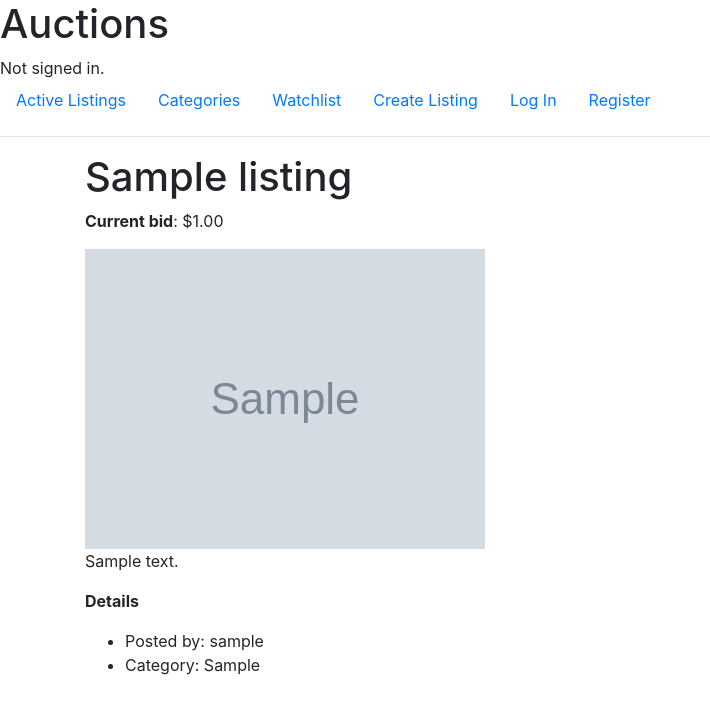
After one commit to pythoninthegrass/commerce, a Django app: page /listing/1 in a window 1280 px wide. The commit adds this page. Shown: the top 714 px of the page, without its empty margins (0-710 px from the left). Run offline with Django 3.2, Linux system fonts and the light colour scheme; tables that the repository leaves empty hold one stand-in row (values such as "Sample post"); grey boxes marked "Sample" are stand-in pictures; some libraries are stand-ins or nearby versions.

```diff
--- a/auctions/models.py
+++ b/auctions/models.py
@@ -12,7 +12,7 @@ class Listing(models.Model):
     starting_bid = models.FloatField()
     image_url = models.CharField(max_length=64, blank=True)
     category = models.CharField(max_length=64, blank=True)
-    user = models.ForeignKey(User, on_delete=models.CASCADE, related_name="listings")
+    user = models.ForeignKey(User, on_delete=models.CASCADE, related_name="listings", blank=True)
 
     def __str__(self):
         return f"{self.title}"
--- a/auctions/templates/auctions/index.html
+++ /dev/null
@@ -1,4 +0,0 @@
-{% extends "auctions/layout.html" %}
-{% load bootstrap5 %}
-
-{% comment %} show listing title, image, description, price, bids, details (listed by, category) {% endcomment %}
--- a/auctions/templates/auctions/watchlist.html
+++ /dev/null
@@ -1,2 +0,0 @@
-{% extends "auctions/layout.html" %}
-{% load bootstrap5 %}
--- a/auctions/templates/auctions/categories.html
+++ b/auctions/templates/categories.html
@@ -1,4 +1,4 @@
-{% extends "auctions/layout.html" %}
+{% extends "layout.html" %}
 {% load bootstrap5 %}
 
 {% comment %} displays a list of all listing categories. Clicking on the name of any category should take the user to a page that displays all of the active listings in that category. {% endcomment %}
--- a/auctions/templates/auctions/layout.html
+++ b/auctions/templates/layout.html
@@ -5,7 +5,7 @@
 <head>
   <title>{% block title %}Auctions{% endblock %}</title>
   <link rel="stylesheet" href="https://stackpath.bootstrapcdn.com/bootstrap/4.4.1/css/bootstrap.min.css" integrity="sha384-Vkoo8x4CGsO3+Hhxv8T/Q5PaXtkKtu6ug5TOeNV6gBiFeWPGFN9MuhOf23Q9Ifjh" crossorigin="anonymous">
-  <link href="{% static 'auctions/styles.css' %}" rel="stylesheet">
+  <link href="{% static 'styles.css' %}" rel="stylesheet">
 </head>
 <body>
   <h1>Auctions</h1>
--- /dev/null
+++ b/auctions/templates/listing.html
@@ -0,0 +1,39 @@
+{% extends "layout.html" %}
+{% load bootstrap5 %}
+
+{% block body %}
+<div class="container">
+  <div class="row">
+    <div class="col-12">
+      {% comment %} mandatory modelform fields {% endcomment %}
+      <h1>{{ listing.title }}</h1>
+      <p><b>Current bid</b>: {{ listing.starting_bid }}</p>
+      {% comment %} optional fields {% endcomment %}
+      {% for key, value in listing.items %}
+        {% if value == '' %}
+          {% with listing.value as '' %}
+            <p>{{ key }}: {{ value }}</p>
+          {% endwith %}
+        {% endif %}
+      {% endfor %}
+      {% if listing.image_url != '' %}
+       <img src="{{ listing.image_url }}" alt="{{ listing.title }}" class="img-fluid">
+      {% else %}
+        <p><b>No image available</b></p>
+      {% endif %}
+      <p>{{ listing.description }}</p>
+      <p><b>Details</b></p>
+      <ul>
+        <li>Posted by: {{ listing.user }}</li>
+        <li>Category: {{ listing.category }}</li>
+      </ul>
+      {% comment %} <p>Posted on: {{ listing.date }}</p> {% endcomment %}
+      {% comment %} <p>Expires on: {{ listing.expires }}</p> {% endcomment %}
+      {% comment %} <p>Active: {{ listing.active }}</p> {% endcomment %}
+      {% comment %} <p>Watched by: {{ listing.watched_by }}</p> {% endcomment %}
+      {% comment %} <p>Number of bids: {{ listing.num_bids }}</p> {% endcomment %}
+      {% comment %} <p>Number of watchers: {{ listing.num_watchers }}</p> {% endcomment %}
+    </div>
+  </div>
+</div>
+{% endblock %}
--- a/auctions/templates/auctions/login.html
+++ b/auctions/templates/login.html
@@ -1,4 +1,4 @@
-{% extends "auctions/layout.html" %}
+{% extends "layout.html" %}
 
 {% block body %}
 
--- a/auctions/templates/auctions/register.html
+++ b/auctions/templates/register.html
@@ -1,4 +1,4 @@
-{% extends "auctions/layout.html" %}
+{% extends "layout.html" %}
 
 {% block body %}
 
--- /dev/null
+++ b/auctions/templates/watchlist.html
@@ -0,0 +1,2 @@
+{% extends "layout.html" %}
+{% load bootstrap5 %}
--- a/auctions/urls.py
+++ b/auctions/urls.py
@@ -1,6 +1,9 @@
-from django.urls import path
+from django.conf import settings
+from django.conf.urls.static import static
+from django.urls import path, re_path
+from django.views.static import serve
+from . import views
 
-from . import views
 
 urlpatterns = [
     path("", views.index, name="index"),
@@ -8,6 +11,15 @@ urlpatterns = [
     path("logout", views.logout_view, name="logout"),
     path("register", views.register, name="register"),
     path("create", views.create_listing, name="create"),
+    path("listing/<int:listing_id>", views.listing, name="listing"),
     path("watchlist", views.watchlist, name="watchlist"),
     path("categories", views.categories, name="categories"),
+    re_path(r'^media/(?P<path>.*)$', serve,{'document_root': settings.MEDIA_ROOT}),
+    re_path(r'^static/(?P<path>.*)$', serve,{'document_root': settings.STATIC_ROOT}),
 ]
+
+if settings.DEBUG:
+    urlpatterns += static(settings.MEDIA_URL, document_root = settings.MEDIA_ROOT)
+
+# handle 404 errors
+handler404 = views.error404
--- a/auctions/views.py
+++ b/auctions/views.py
@@ -1,14 +1,39 @@
 from django.contrib.auth import authenticate, login, logout
 from django.db import IntegrityError
 from django.http import HttpResponse, HttpResponseRedirect
-from django.shortcuts import render
+from django.shortcuts import render, get_object_or_404
 from django.urls import reverse
 from .forms import *
 from .models import User
 
 
+def listing(request, listing_id):
+    listing = Listing.objects.get(id=listing_id)
+    # display starting bid as currency
+    currency = "${:,.2f}".format(listing.starting_bid)
+    listing.starting_bid = currency
+    return render(request, "listing.html", {
+        "listing": listing,
+    })
+
+
 def index(request):
-    return render(request, "auctions/index.html")
+    listings = Listing.objects.all()
+
+    # clean up image urls
+    for listing in listings:
+        if listing.image_url == "":
+            listing.image_url = "https://via.placeholder.com/150"
+
+    # convert starting bid to currency
+    for listing in listings:
+        currency = "${:,.2f}".format(listing.starting_bid)
+        listing.starting_bid = currency
+
+
+    return render(request, "index.html", {
+        "listings": listings,
+    })
 
 
 def login_view(request):
@@ -24,11 +49,11 @@ def login_view(request):
             login(request, user)
             return HttpResponseRedirect(reverse("index"))
         else:
-            return render(request, "auctions/login.html", {
+            return render(request, "login.html", {
                 "message": "Invalid username and/or password."
             })
     else:
-        return render(request, "auctions/login.html")
+        return render(request, "login.html")
 
 
 def logout_view(request):
@@ -45,7 +70,7 @@ def register(request):
         password = request.POST["password"]
         confirmation = request.POST["confirmation"]
         if password != confirmation:
-            return render(request, "auctions/register.html", {
+            return render(request, "register.html", {
                 "message": "Passwords must match."
             })
 
@@ -54,29 +79,47 @@ def register(request):
             user = User.objects.create_user(username, email, password)
             user.save()
         except IntegrityError:
-            return render(request, "auctions/register.html", {
+            return render(request, "register.html", {
                 "message": "Username already taken."
             })
         login(request, user)
         return HttpResponseRedirect(reverse("index"))
     else:
-        return render(request, "auctions/register.html")
+        return render(request, "register.html")
 
 
 def categories(request):
-    return render(request, "auctions/categories.html")
+    return render(request, "categories.html")
 
 
 def watchlist(request):
-    return render(request, "auctions/watchlist.html")
+    return render(request, "watchlist.html")
 
 
 def create_listing(request):
-    # TODO: debug `or None` showing form errors before anything has been submitted
-    form = CreateListingForm(request.POST or None)
-    form.user = request.user
-    if form.is_valid():
-        form.save()
-        return HttpResponseRedirect(reverse("index"))
+    user = request.user
+    if request.method == "POST":
+        form = CreateListingForm(request.POST)
+        if form.is_valid():
+            listing = form.cleaned_data
+            listing = Listing.objects.create(
+                title=listing['title'],
+                description=listing['description'],
+                starting_bid=listing['starting_bid'],
+                image_url=listing['image_url'],
+                category=listing['category'],
+                user=user
+            )
+            return HttpResponseRedirect('/listing/' + str(listing.id))
+    else:
+        form = CreateListingForm()
 
-    return render(request, "auctions/create.html", {"form": form})
+    return render(request, 'create.html', {'form': form})
+
+
+def error404(request, exception):
+    return render(
+        request,
+        "404.html",
+        status=404
+    )
```
Also changed, not shown: auctions/forms.py (+14 -0 lines), auctions/templates/404.html (added, +62 -0 lines), auctions/templates/auctions/listing.html (deleted, +0 -26 lines), auctions/templates/create.html (renamed from auctions/templates/auctions/create.html, +11 -1 lines), auctions/templates/index.html (added, +41 -0 lines), README.md.
